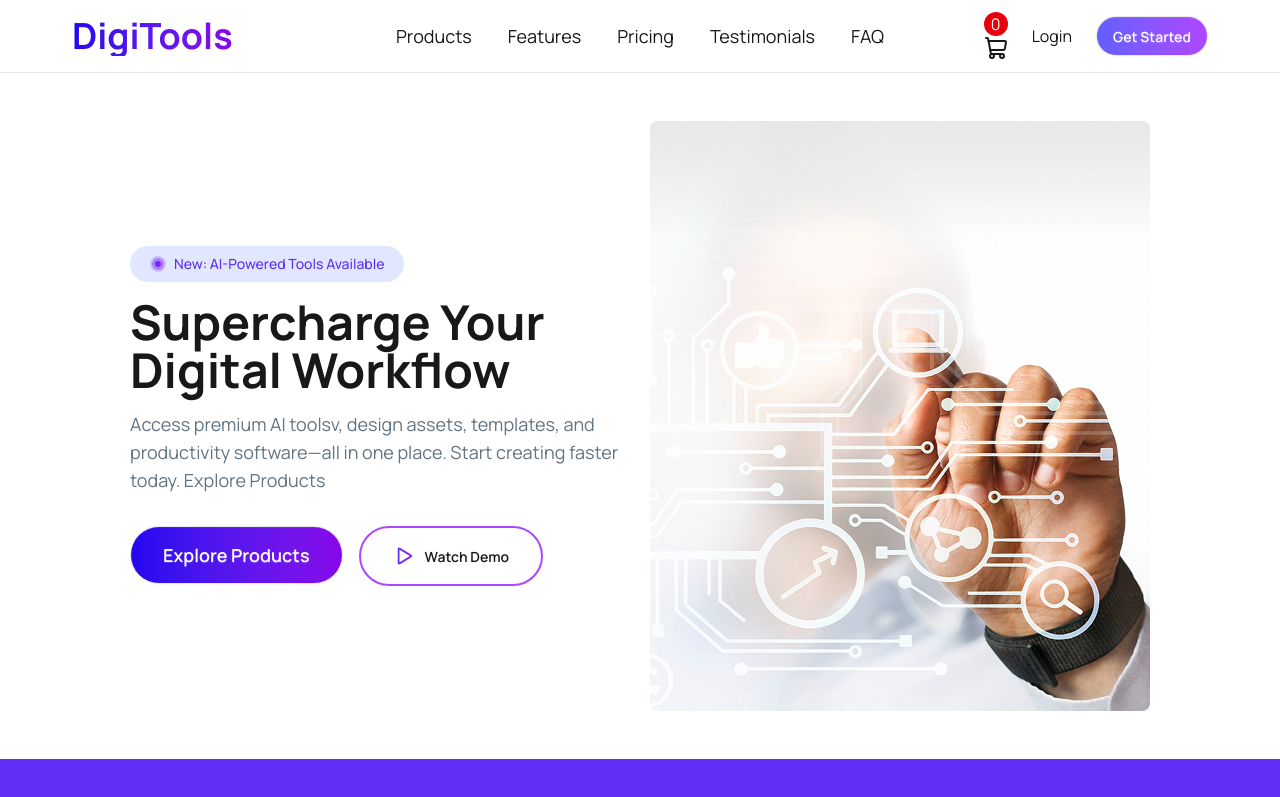
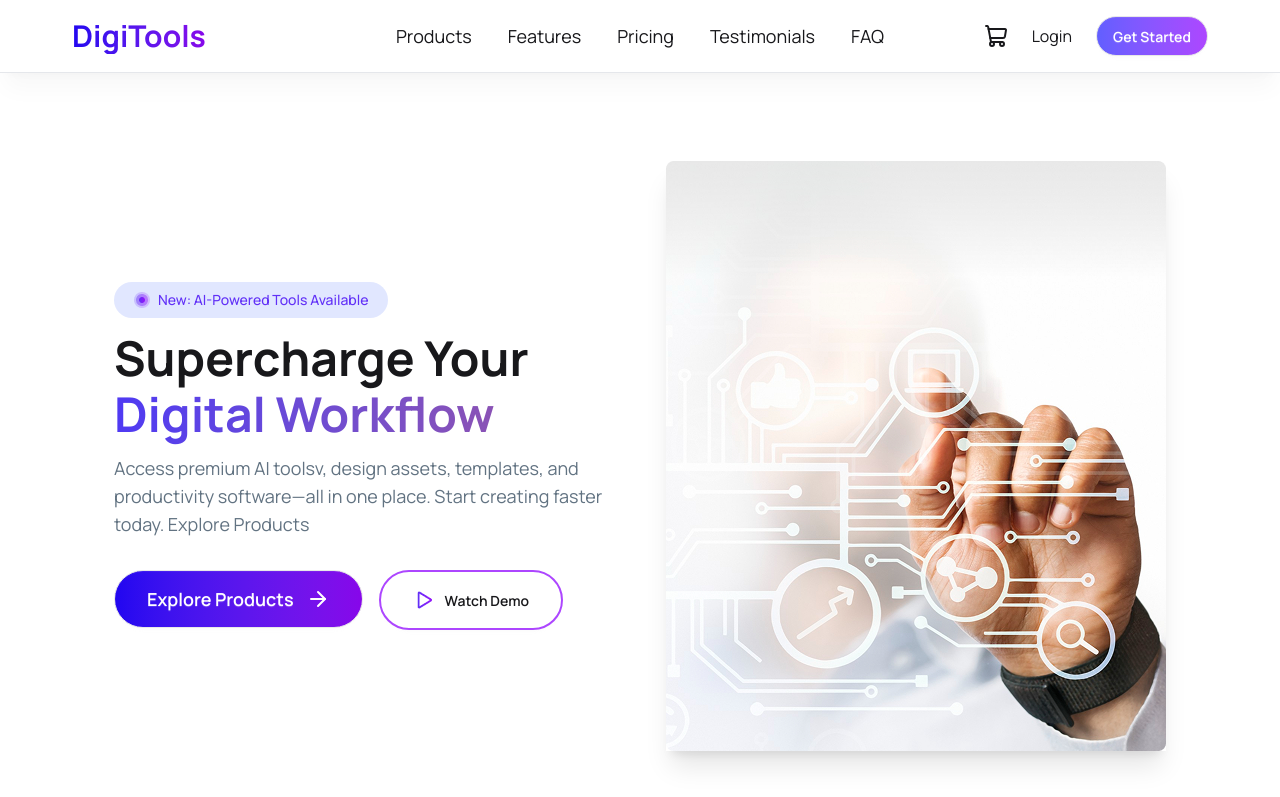
Before and after one commit to MDSOBUJMADBOR/assignment-6, a React (Vite) app: page / in a window 1280 px wide. Shown: the top 797 px of the page. Built offline with nearby package versions, Linux system fonts and the light colour scheme.

Commit message:
project revetion design added

```diff
--- a/src/component/Banner/BanNer.jsx
+++ b/src/component/Banner/BanNer.jsx
@@ -2,13 +2,14 @@ import React from 'react';
 import BanNerImage from '../../assets/banner.png'
 import GradientImage from '../../assets/Group.png'
 import PlayImage from '../../assets/Play.png'
+import { ArrowRight } from 'lucide-react';
 
 const BanNer = () => {
           return (
 
 
-<div className="max-w-6xl mx-auto my-12">
-      <div className="flex flex-wrap justify-center items-center gap-2">
+<div className="max-w-6xl mx-auto my-22">
+      <div className="flex flex-wrap justify-center items-center gap-10">
               {/* Left Content */}
                                         <div className='space-y-4'>
 
@@ -17,8 +18,11 @@ const BanNer = () => {
                                         New: AI-Powered Tools Available
                                         </div>
 
-                                         <h1 className='text-5xl font-bold'>Supercharge Your  <br /> Digital Workflow </h1>
+<div className='space-y-2'>
+                                             <h2 className='text-5xl font-bold'>Supercharge Your  <br />   </h2>
+                                             <h2 className='text-5xl font-bold'><span className='bg-linear-to-r from-[#4f39f3] to-[#8a52b5] bg-clip-text text-transparent'>Digital Workflow</span></h2>
 
+</div>
 
 
                                         <p className="text-lg text-[#627382] max-w-lg">
@@ -27,13 +31,14 @@ const BanNer = () => {
                                         </p>
 
 
-                                        <div className="flex flex-wrap gap-4 pt-4">
+                                        <div className="flex flex-wrap gap-4 pt-4 ">
                                                 <button className="btn bg-linear-to-r from-[#2106f0] to-[#8706ea]  px-8 py-7 rounded-full font-semibold text-lg  flex items-center gap-3  text-white">
                                                     Explore Products
+                                                   <ArrowRight />
 
                                                 </button>
 
-                                                 <button className="btn border-2 border-purple-500 bg-transparent hover:bg-linear-to-r hover:from-purple-500 to-pink-500 transition duration-1200  px-8 py-7 rounded-full font-semibold   flex items-center gap-3  hover:text-white ">
+                                                 <button className="btn border-2 border-purple-500 bg-transparent hover:bg-linear-to-r hover:from-purple-500 to-[#8706ea] transition duration-1200  px-8 py-7 rounded-full font-semibold   flex items-center gap-3  hover:text-white ">
                                                   <img src={PlayImage} alt="" />
                                                   Watch Demo
 
@@ -47,10 +52,10 @@ const BanNer = () => {
 
 
                        {/* Right Image */}
-                    <div className=" flex justify-center lg:justify-end">
-                              <div >
-                              <img src={BanNerImage} alt="" />
-                              </div>
+                    <div className=" flex justify-center lg:justify-end  ">
+
+                              <img src={BanNerImage} alt="" className='shadow-xl' />
+
                     </div>
 
          </div>
--- a/src/component/Get Started/GetStarted.jsx
+++ b/src/component/Get Started/GetStarted.jsx
@@ -15,7 +15,7 @@ const GetStarted = () => {
 
                          <div className='grid grid-cols-3 gap-5 max-w-6xl mx-auto'>
 
-                                        <div className=' bg-white rounded-lg p-5 space-y-4'>
+                                        <div className=' bg-white rounded-lg p-5 space-y-4 transition duration-500 hover:scale-105 hover:border-gray-500'>
                                                   <p className='flex justify-end  '><span className='bg-[#6130f7] text-white p-1 rounded-full'>01</span></p>
 
                                                   <div className='flex justify-center'>
@@ -26,7 +26,7 @@ const GetStarted = () => {
 
 
                                         </div>
-                                        <div className=' bg-white rounded-lg p-5 space-y-4'>
+                                        <div className=' bg-white rounded-lg p-5 space-y-4 transition duration-500 hover:scale-105 hover:border-gray-500'>
                                                   <p className='flex justify-end  '><span className='bg-[#6130f7] text-white p-1 rounded-full'>02</span></p>
 
                                                   <div className='flex justify-center'>
@@ -38,7 +38,7 @@ const GetStarted = () => {
 
 
                                         </div>
-                                        <div className=' bg-white rounded-lg p-5 space-y-4'>
+                                        <div className=' bg-white rounded-lg p-5 space-y-4 transition duration-500 hover:scale-105 hover:border-gray-500'>
                                                   <p className='flex justify-end  '><span className='bg-[#6130f7] text-white p-1 rounded-full'>03</span></p>
 
                                                   <div className='flex justify-center'>
--- a/src/component/Navbar/Cart.jsx
+++ b/src/component/Navbar/Cart.jsx
@@ -1,5 +1,6 @@
 import React from 'react';
 import { toast } from 'react-toastify';
+import { ShoppingCart } from 'lucide-react';
 
 const Cart = ({carts,setCarts}) => {
 const totalPrice = carts.reduce((sum,item) => sum + item.price ,0)
@@ -22,12 +23,17 @@ toast.success("Item deleted!")
 
 
 return (
- <div className=" p-6 max-w-6xl mx-auto border border-gray-300 rounded-xl mb-8">
+ <div className="relative p-6 max-w-6xl mx-auto border border-gray-300 rounded-xl mb-8">
       <h1 className="text-2xl font-bold py-4">Your Cart</h1>
 
       {carts.length === 0 ? (
-        <p className="text-center text-2xl font-semibold p-5 bg-gray-100 rounded-xl">Cart is empty</p>
-      ) : (
+<div className='p-5 py-12 bg-gray-100 rounded-xl text-center flex justify-center items-center'>
+<div>
+  <ShoppingCart className='absolute top-1/2 left-1/2 -translate-x-1/2 -translate-y-1/2' />
+<p className=" text-2xl font-semibold ">Your Cart is empty</p>
+</div>
+
+</div>      ) : (
         <>
 
 
--- a/src/component/Navbar/ModelCard.jsx
+++ b/src/component/Navbar/ModelCard.jsx
@@ -27,7 +27,7 @@ const tagColors = {
   };
 
           return (
-                    <div className='border border-gray-300 rounded-xl p-5 space-y-4 '>
+                    <div className='border border-gray-300 rounded-xl p-5 space-y-4 transition duration-500 hover:scale-105 hover:border-gray-500'>
 
 <div className='flex justify-between items-center '>
           <img className='border border-gray-400 rounded-full p-2' src={model.image} alt="" />
@@ -51,7 +51,7 @@ model.features.map((feature,index) => (
 <div>
 
 </div>
-<button onClick={handleSubsScription} className={`btn text-xl w-full rounded-3xl  text-white ${isBuy ? "bg-emerald-500  " : "bg-linear-to-r from-[#2106f0] to-[#8706ea]"}`}>{isBuy ? "Buy" : "Buy Now"}</button>
+<button onClick={handleSubsScription} className={`btn text-base w-full rounded-3xl  text-white ${isBuy ? "bg-emerald-500  " : "bg-linear-to-r from-[#2106f0] to-[#8706ea]"}`}>{isBuy ? " ✓ Added to Card" : "Buy Now"}</button>
 
                     </div>
           );
--- a/src/component/Navbar/Navbar.jsx
+++ b/src/component/Navbar/Navbar.jsx
@@ -4,10 +4,10 @@ import React from 'react';
 
 const Navbar = ({carts}) => {
           return (
-      <div className="  border-b border-gray-200 sticky top-0 bg-white z-50">
-          <div className='navbar max-w-6xl mx-auto '>
+      <div className="  border-b border-gray-200 sticky top-0 bg-white z-50 shadow-xl/3">
+          <div className='navbar  max-w-6xl mx-auto'>
  <div className="navbar-start">
-        <div className="flex items-center gap-1 font-bold text-4xl bg-linear-to-r from-[#2106f0] to-[#8706ea] bg-clip-text text-transparent">
+        <div className="flex items-center gap-1 font-bold text-3xl bg-linear-to-r from-[#2106f0] to-[#8706ea] bg-clip-text text-transparent">
           DigiTools
         </div>
       </div>
@@ -32,11 +32,15 @@ const Navbar = ({carts}) => {
         </ul>
       </div>
       <div className="navbar-end gap-6">
+<div className='relative'>
+  {carts.length > 0 && (
+    <p className='absolute -top-2 -right-2 bg-red-600 text-center rounded-full text-white w-5 h-5 text-sm flex items-center justify-center'>
+      {carts.length}
+    </p>
+  )}
+  <ShoppingCart />
+</div>
 
-     <div className=''>
-       <p className='bg-red-600 text-center rounded-full text-white'>{carts.length}</p>
-       <ShoppingCart />
-     </div>
         <p className='cursor-pointer'>Login</p>
         <a className="btn bg-linear-to-r from-indigo-500 to-purple-500   rounded-full text-white">Get Started</a>
       </div>
```
